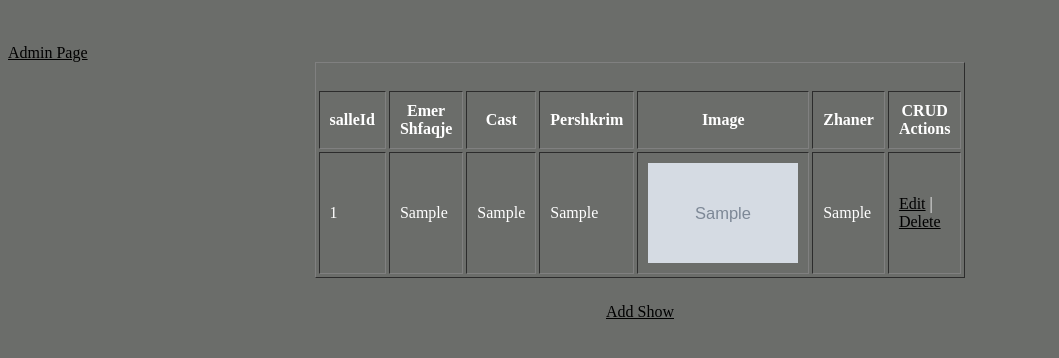
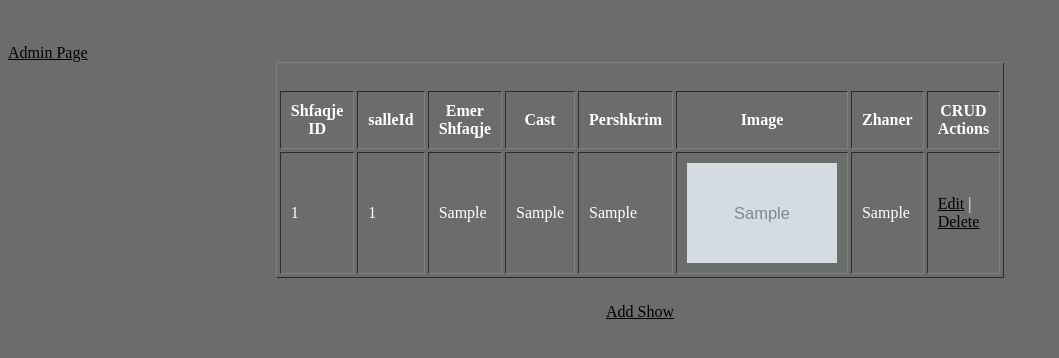
Before and after one commit to IdriziJugerta/improved-fortnight, a PHP site: page /web/shfaqje.php in a window 1280 px wide. Shown: the top 358 px of the page, without its empty margins (0-1059 px from the left). Run offline with PHP 8.4, Linux system fonts and the light colour scheme; tables that the repository leaves empty hold one stand-in row (values such as "Sample post"); grey boxes marked "Sample" are stand-in pictures.

Commit message:
Update shfaqje.php

```diff
--- a/shfaqje.php
+++ b/shfaqje.php
@@ -18,6 +18,7 @@ $result = mysqli_query($conn,$sql) or die(mysqli_error($conn));
 <form name="frmShow" method="post" action="">
 <table border="1" cellpadding="10" cellspacing="3" width="500" align="center" style="padding-top:25px;">
 <tr>
+<th>Shfaqje ID</th>
 <th>salleId</th>
 <th>Emer Shfaqje</th>
 <th>Cast</th>
@@ -29,6 +30,7 @@ $result = mysqli_query($conn,$sql) or die(mysqli_error($conn));
 <?php
 while($show_data = mysqli_fetch_array($result)) {
      echo "<tr>";
+     echo "<td>".$show_data["shfaqje_id"]."</td>";
      echo "<td>".$show_data["salleId"]."</td>";
      echo "<td>".$show_data["shfaqje_emer"]."</td>";
      echo "<td>".$show_data["cast"]."</td>";
```
